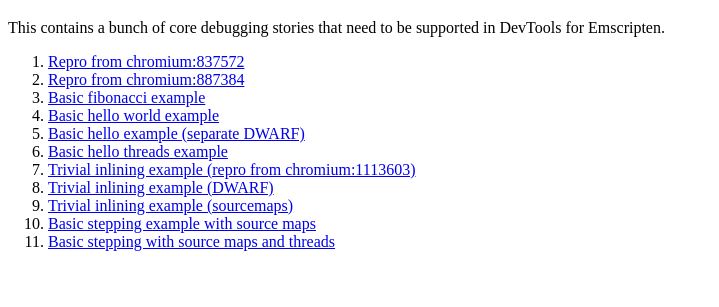
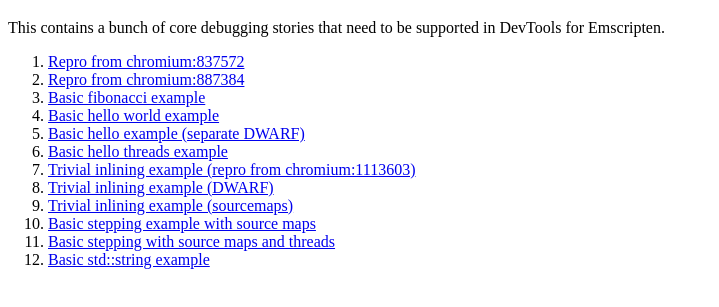
Before and after one commit to bmeurer/emscripten-dbg-stories, a plain HTML site: page index.html in a window 1280 px wide. Shown: the part 61-368 px from the top of the page, without its empty margins (0-719 px from the left). Drawn offline with Linux system fonts and the light colour scheme.

Commit message:
feat(string): add basic std::string example

```diff
--- a/index.html
+++ b/index.html
@@ -23,6 +23,7 @@
       <li><a href="inlining-sourcemaps.html">Trivial inlining example (sourcemaps)</a></li>
       <li><a href="stepping-with-state-sourcemaps.html">Basic stepping example with source maps</a></li>
       <li><a href="stepping-with-state-and-threads-sourcemaps.html">Basic stepping with source maps and threads</a></li>
+      <li><a href="string.html">Basic std::string example</a></li>
     </ol>
   </body>
 </html>
```
Also changed, not shown: 2 other files.
